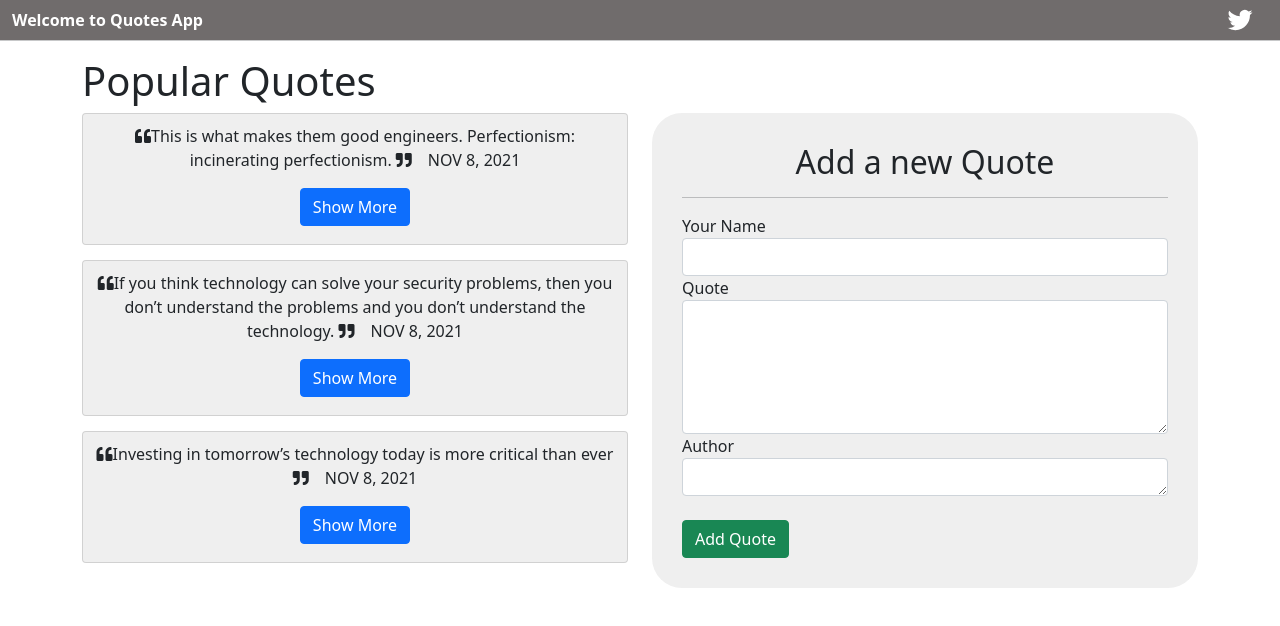
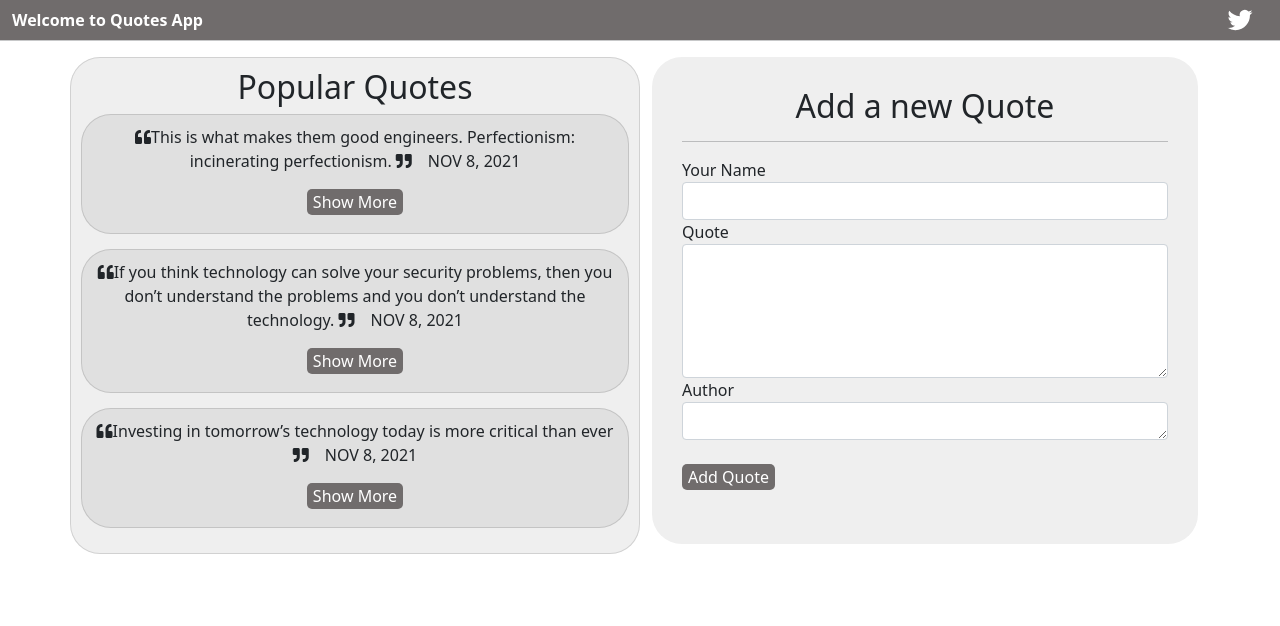
Before and after one commit to ezekielkibiego/Quotes-App, an Angular app: page / in a window 1280 px wide. Shown: the top 626 px of the page. Built offline with nearby package versions, Linux system fonts and the light colour scheme.

Commit message:
add form background color

```diff
--- a/src/app/quote-details/quote-details.component.css
+++ b/src/app/quote-details/quote-details.component.css
@@ -0,0 +1,12 @@
+.vote{
+    color: green;
+}
+.vote1{
+    color: red;
+}
+button{
+    background-color: red;
+    border: none;
+    border-radius: 5px;
+    color: white;
+}
--- a/src/app/quote-details/quote-details.component.html
+++ b/src/app/quote-details/quote-details.component.html
@@ -14,9 +14,9 @@
                </p>
           </div>
           <div class="col-md-6">
-               <i (click)='likeButtonClick()' class="fas fa-thumbs-up fa-2x thumb-up"></i>
+               <i (click)='likeButtonClick()' class="fas fa-thumbs-up fa-2x thumb-up vote"></i>
                     {{numberOfLikes}} &nbsp;&nbsp;&nbsp;
-               <i (click)='dislikeButtonClick()' class="fas fa-thumbs-down fa-2x thumb-down"></i>
+               <i (click)='dislikeButtonClick()' class="fas fa-thumbs-down fa-2x thumb-down vote1"></i>
                     {{numberOfDislikes}} <br><br>
           </div>
           <div class="col-md-6">
--- a/src/app/quote-form/quote-form.component.css
+++ b/src/app/quote-form/quote-form.component.css
@@ -7,3 +7,9 @@
 .form:hover{
     box-shadow: 0 0 10px , 0 0 20px rgb(112, 108, 108), 0 0 40px rgb(112, 108, 108);
 }
+button{
+    background-color: rgb(112, 108, 108);
+    border: none;
+    border-radius: 5px;
+    color: white;
+  }
--- a/src/app/quote-form/quote-form.component.html
+++ b/src/app/quote-form/quote-form.component.html
@@ -17,6 +17,6 @@
             <textarea class="form-control" id="name" rows="1" [(ngModel)]="newQuote.author" name="author" #author="ngModel" required></textarea>
 
         </div><br>
-        <button type="submit" class="btn btn-success">Add Quote</button>
+        <button type="submit" class="">Add Quote</button><br><br>
     </form>
 </div>
--- a/src/app/quotes/quotes.component.css
+++ b/src/app/quotes/quotes.component.css
@@ -34,8 +34,15 @@
     background-color: rgba(24, 24, 26, 0.068);
     margin-bottom: 15px;
     padding: 10px;
-
+    border-radius: 30px;
 }
 .card:hover{
   box-shadow: 0 0 10px , 0 0 20px rgb(112, 108, 108), 0 0 40px rgb(112, 108, 108);
+  border-radius: 30px;
 }
+button{
+  background-color: rgb(112, 108, 108);
+  border: none;
+  border-radius: 5px;
+  color: white;
+}
--- a/src/app/quotes/quotes.component.html
+++ b/src/app/quotes/quotes.component.html
@@ -13,15 +13,16 @@
 <hr>
 
 <div class="container">
-  <h1>Popular Quotes</h1>
 
   <div class="row">
-    <div class="col-md-6">
+    <div class="col-md-6 card">
+      <h2 class="text-center">Popular Quotes</h2>
       <div *ngFor='let quote of quotes;let i = index'>
         <div class="card">
           <div class="text-center">
+
             <p><i class="fas fa-quote-left"></i>{{quote.name}}  <i class="fas fa-quote-right"> &nbsp;&nbsp;&nbsp; </i>{{quote.completeDate|date|uppercase}}</p>
-            <button (click)='toggleDetails(i)' class="btn btn-primary">Show More</button>
+            <button (click)='toggleDetails(i)' class="">Show More</button>
           </div>
           <h4 class="card-title" appHighlightQuote ></h4>
 
```
